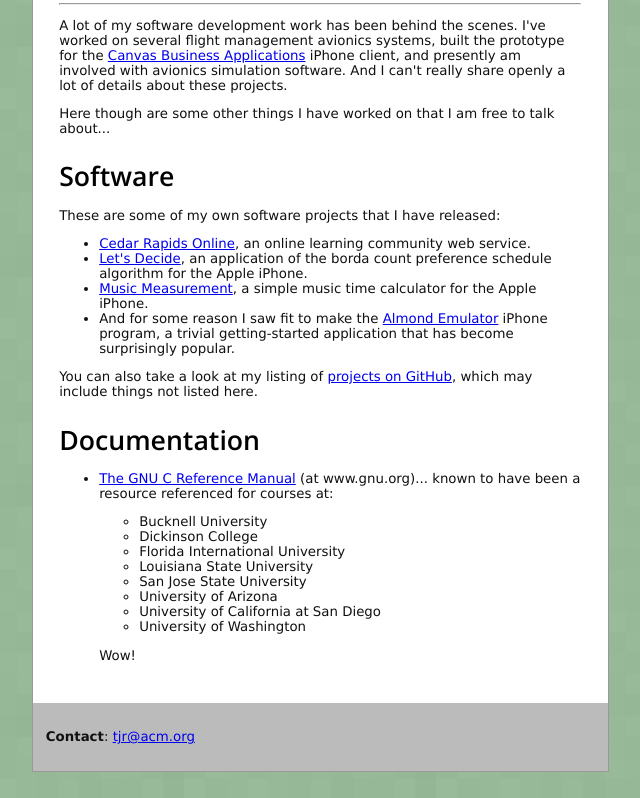
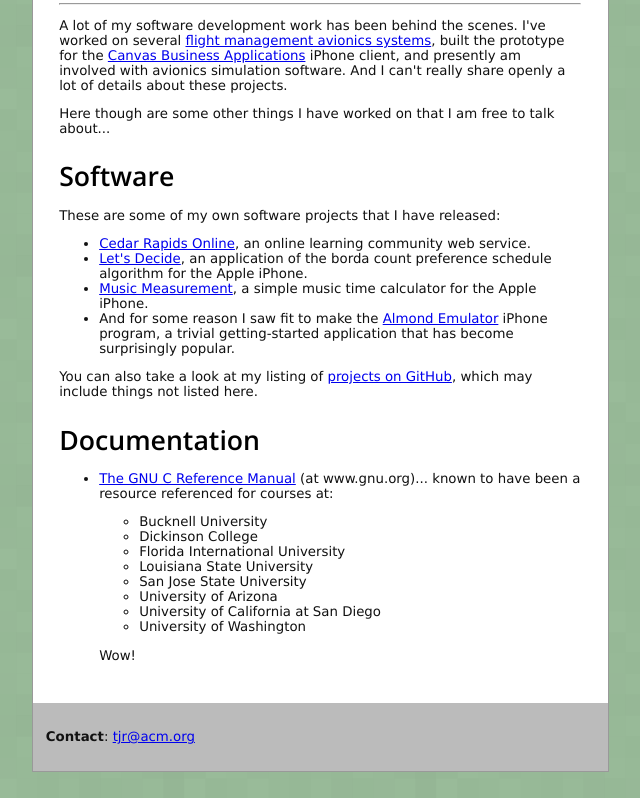
Before and after one commit to tjr/tjr.github.com, a Jekyll site: the page software/index.html, which Jekyll copies as it is, in a window 1280 px wide, cut to the strip 287-1085 px from the top of the page. Shown: the whole strip, without its empty margins (320-960 px from the left). Built offline with Jekyll 4.4.1, drawn with Linux system fonts in a browser that asks for light colours; part of the change alters nothing that is shown.

Commit message:
minor updates

```diff
--- a/software/index.html
+++ b/software/index.html
@@ -22,10 +22,14 @@ by <a href="/">Trevis Rothwell</a>
 <hr>
 
 <p>
-A lot of my software development work has been behind the scenes. I've worked on several flight
-management avionics systems, built the prototype for the <a href="http://www.gocanvas.com/">Canvas
-Business Applications</a> iPhone client, and presently am involved with avionics simulation software.
-And I can't really share openly a lot of details about these projects.
+A lot of my software development work has been behind the scenes. I've
+worked on
+several <a href="http://en.wikipedia.org/wiki/Flight_management_system">flight
+management avionics systems</a>, built the prototype for
+the <a href="http://www.gocanvas.com/">Canvas Business
+Applications</a> iPhone client, and presently am involved with
+avionics simulation software.  And I can't really share openly a lot
+of details about these projects.
 
 <p>
 Here though are some other things I have worked on that I am free to talk about...
@@ -36,22 +40,30 @@ Here though are some other things I have worked on that I am free to talk about.
 These are some of my own software projects that I have released:
 
 <ul>
-<li><a href="cedar-rapids-online">Cedar Rapids Online</a>, an online learning community web service.</li>
-<li><a href="lets-decide">Let's Decide</a>, an application of the borda count preference schedule algorithm for
-the Apple iPhone.</li>
-<li><a href="http://itunes.apple.com/us/app/music-measurement/id305144557?mt=8">Music Measurement</a>, a simple music time calculator for the Apple iPhone.</li>
-<li>And for some reason I saw fit to make the <a href="almond-emulator">Almond Emulator</a> iPhone program, a
-trivial getting-started application that has become surprisingly popular.
+<li><a href="cedar-rapids-online">Cedar Rapids Online</a>, an online
+learning community web service.</li>
+<li><a href="lets-decide">Let's Decide</a>, an application of the
+borda count preference schedule algorithm for the Apple iPhone.</li>
+<li><a href="http://itunes.apple.com/us/app/music-measurement/id305144557?mt=8">Music
+Measurement</a>, a simple music time calculator for the Apple
+iPhone.</li>
+<li>And for some reason I saw fit to make
+the <a href="almond-emulator">Almond Emulator</a> iPhone program, a
+trivial getting-started application that has become surprisingly
+popular.
 </ul>
 
 <p>
-You can also take a look at my listing of <a href="http://github.com/tjr/">projects on GitHub</a>, which
-may include things not listed here.
+You can also take a look at my listing
+of <a href="http://github.com/tjr/">projects on GitHub</a>, which may
+include things not listed here.
 
 <h2>Documentation</h2>
 
 <ul>
-<li><a href="http://www.gnu.org/software/gnu-c-manual/">The GNU C Reference Manual</a> (at www.gnu.org)... known to have been a resource referenced for courses at:
+<li><a href="http://www.gnu.org/software/gnu-c-manual/">The GNU C
+Reference Manual</a> (at www.gnu.org)... known to have been a resource
+referenced for courses at:
 <p>
   <ul>
   <li>Bucknell University</li>
```
